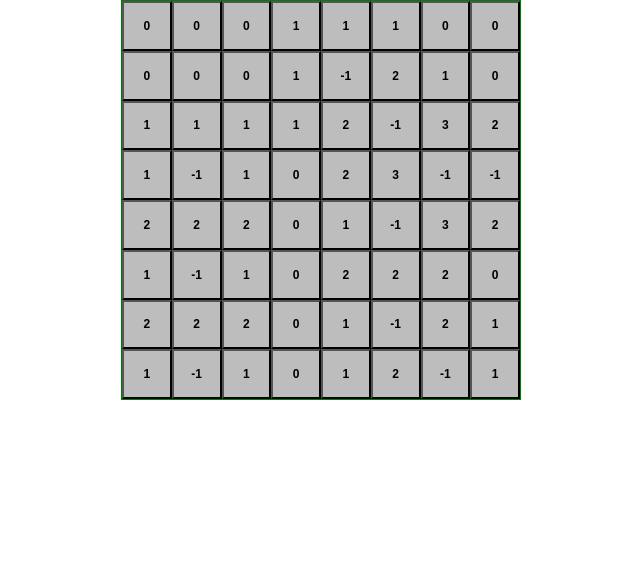
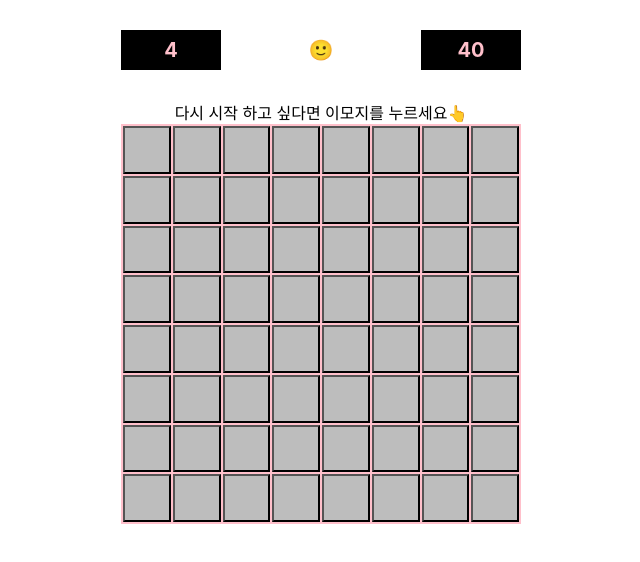
Before and after one commit to min9120/minesweeper-game, a React (Create React App) app: page / in a window 1280 px wide. Shown: the top 562 px of the page, without its empty margins (319-959 px from the left). Built offline with nearby package versions, Linux system fonts and the light colour scheme.

Commit message:
[feat] 게임 전체적인 레이아웃 구성

```diff
--- a/src/components/board.tsx
+++ b/src/components/board.tsx
@@ -1,9 +1,13 @@
 import * as React from 'react';
 import styled from 'styled-components';
-
-function Board() {
-  const WIDTH: number = 8;
-  const TOTAL_MINE: number = 10;
+type BoardPropsType = {
+  width: number;
+  totalMine: number;
+  setOver: (e: boolean) => void;
+};
+function Board(props: BoardPropsType) {
+  const WIDTH = props.width;
+  const TOTAL_MINE = props.totalMine;
   const mineMap = Array.from(Array(WIDTH), () => Array(WIDTH).fill(0));
 
   function getRandomInt(max: number) {
@@ -64,26 +68,70 @@ function Board() {
   initRandomMine();
   initMineMap();
   return (
-    <Wrapper>
+    <GridWrapper>
       {mineMap.map((elements) =>
         elements.map((el, index) => {
-          return <Cell key={`${index}-${el}`}>{el}</Cell>;
+          return (
+            <GridItemWrapper key={`${index}-${el}`}>
+              <GridButton
+                onClick={(e) => {
+                  e.preventDefault();
+                  e.stopPropagation();
+                  if (el === -1) {
+                    props.setOver(true);
+                  }
+                  e.currentTarget.style.display = 'none';
+                }}
+                onContextMenu={(e) => {
+                  e.preventDefault();
+                  if (e.currentTarget.innerText === '') {
+                    e.currentTarget.innerText = '📌';
+                  } else {
+                    e.currentTarget.innerText = '';
+                  }
+                }}
+              ></GridButton>
+              <GridItem>{el}</GridItem>
+            </GridItemWrapper>
+          );
         }),
       )}
-    </Wrapper>
+    </GridWrapper>
   );
 }
 export default Board;
 
-const Wrapper = styled.div`
+const GridWrapper = styled.div`
   display: grid;
   grid-template-columns: repeat(8, 1fr);
   grid-template-rows: repeat(8, 1fr);
   width: 400px;
   height: 400px;
-  border: solid 1px green;
+  border-top: 2px solid pink;
+  border-left: 2px solid pink;
+  background-color: #bdbdbd;
+  > div {
+    border-right: 2px solid pink;
+    border-bottom: 2px solid pink;
+  }
 `;
-const Cell = styled.button`
+const GridItemWrapper = styled.div`
+  position: relative;
+  width: 100%;
+  height: 100%;
+`;
+const GridItem = styled.div`
+  width: 100%;
+  height: 100%;
+  background-color: #bdbdbd;
+  font-size: 20px;
+  font-weight: bold;
+  display: flex;
+  align-items: center;
+  justify-content: center;
+`;
+const GridButton = styled.button`
+  position: absolute;
   width: 100%;
   height: 100%;
   background-color: #bdbdbd;
--- /dev/null
+++ b/src/components/displayBox.tsx
@@ -0,0 +1,22 @@
+import * as React from 'react';
+import styled from 'styled-components';
+
+type DisplayBoxProps = {
+  value: number;
+};
+function DisplayBox(props: DisplayBoxProps) {
+  return <BoxWrapper>{props.value}</BoxWrapper>;
+}
+export default DisplayBox;
+
+const BoxWrapper = styled.div`
+  height: 40px;
+  width: 100px;
+  font-size: 20px;
+  font-weight: bold;
+  display: flex;
+  align-items: center;
+  justify-content: center;
+  background-color: #000000;
+  color: pink;
+`;
--- a/src/pages/index.tsx
+++ b/src/pages/index.tsx
@@ -1,21 +1,46 @@
 import * as React from 'react';
 import styled from 'styled-components';
 import Board from '../components/board';
+import DisplayBox from '../components/displayBox';
 
 function MainPage() {
+  const WIDTH: number = 8;
+  const TOTAL_MINE: number = 10;
+  const [isOver, setOver] = React.useState(false);
+
   return (
-    <Wrapper>
-      <Board></Board>
-    </Wrapper>
+    <PageWrapper>
+      <TopContentWrapper>
+        <DisplayBox value={4} />
+        <StateButton onClick={() => setOver(false)}>{isOver ? '😈' : '🙂'}</StateButton>
+        <DisplayBox value={40} />
+      </TopContentWrapper>
+      <p>다시 시작 하고 싶다면 이모지를 누르세요👆</p>
+      <Board width={WIDTH} totalMine={TOTAL_MINE} setOver={(e) => setOver(e)}></Board>
+    </PageWrapper>
   );
 }
 
 export default MainPage;
 
-const Wrapper = styled.div`
+const PageWrapper = styled.div`
   width: 100%;
   height: 100%;
   display: flex;
   align-items: center;
   justify-content: center;
+  flex-direction: column;
 `;
+const TopContentWrapper = styled.div`
+  display: flex;
+  justify-content: space-between;
+  margin: 30px auto;
+  width: 400px;
+`;
+const StateButton = styled.button`
+  outline: none;
+  font-size: 20px;
+  border: none;
+  background: none;
+  cursor: pointer;
+`;
```
